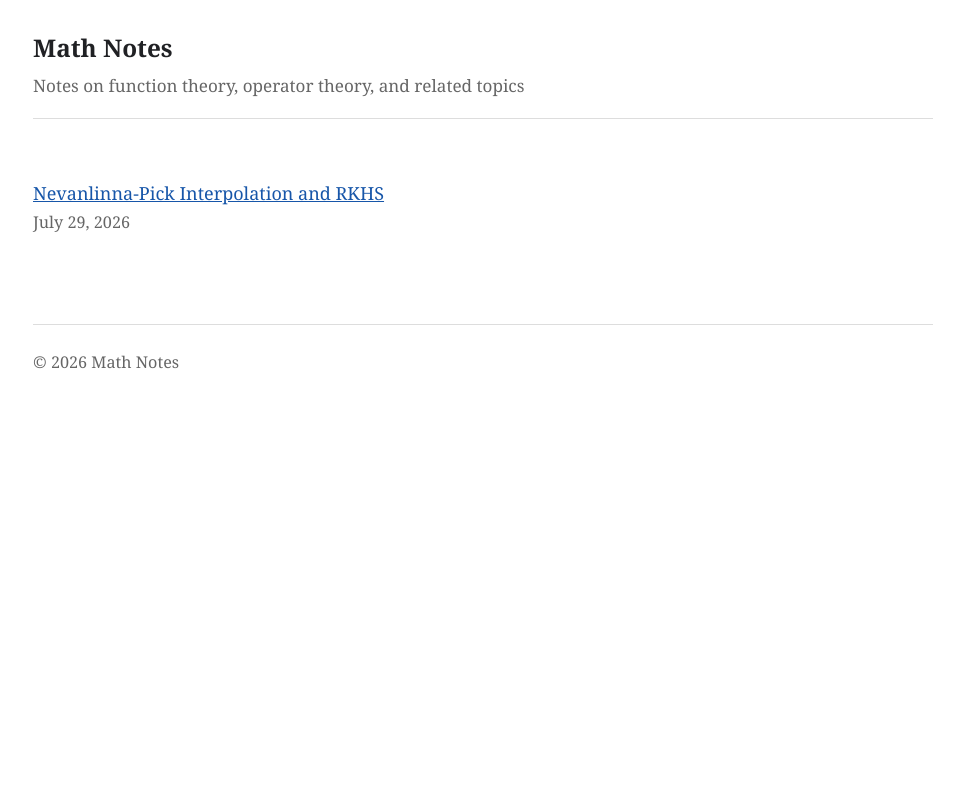
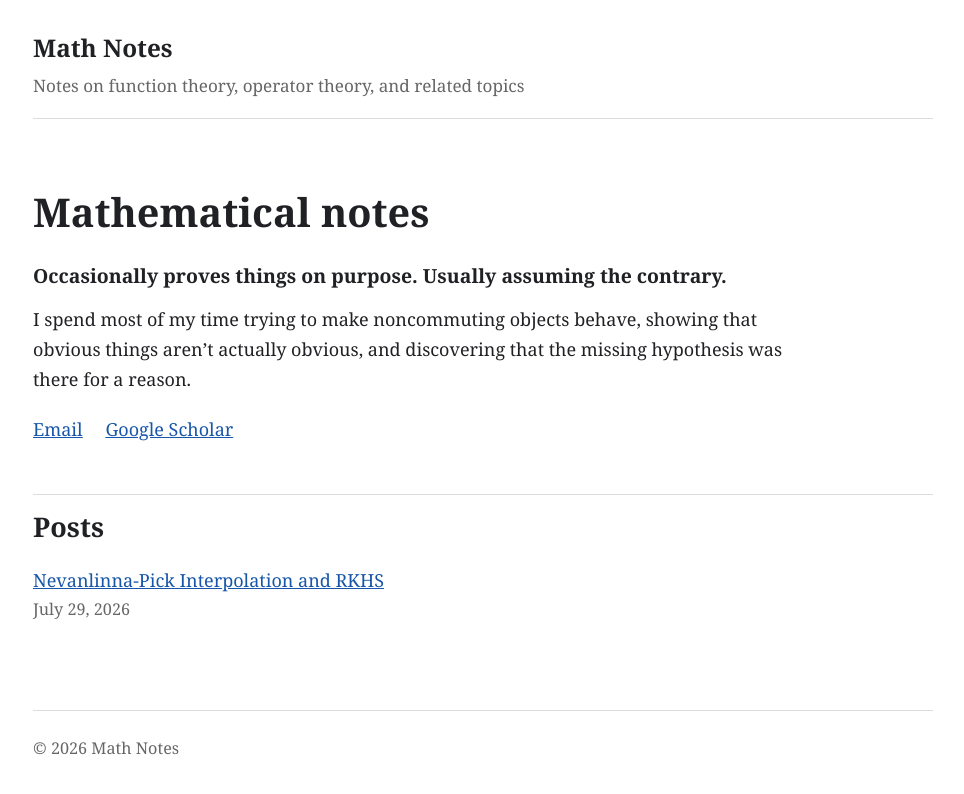
Before and after one commit to jamesftian/math, a Jekyll site: the page built from index.html, in a window 1280 px wide. Shown: the top 794 px of the page, without its empty margins (157-1121 px from the left). Built offline with Jekyll 4.4.1, drawn with Linux system fonts in a browser that asks for light colours.

Commit message:
Update index.html

```diff
--- a/index.html
+++ b/index.html
@@ -1,9 +1,58 @@
 ---
 layout: default
-title: Home
 ---
 
-<!--<h1>Mathematical notes</h1>-->
+<style>
+  .home-intro {
+    max-width: 760px;
+    margin: 1.25rem 0 2.75rem;
+  }
+
+  .home-intro p {
+    margin: 0.75rem 0;
+  }
+
+  .home-tagline {
+    font-size: 1.08rem;
+    font-weight: 600;
+  }
+
+  .home-links {
+    margin-top: 1.15rem !important;
+  }
+
+  .home-links a {
+    margin-right: 1rem;
+  }
+
+  .home-posts-heading {
+    margin-top: 0;
+    padding-top: 0.8rem;
+    border-top: 1px solid var(--line);
+  }
+</style>
+
+<h1>Mathematical notes</h1>
+
+<section class="home-intro" aria-label="About this site">
+  <p class="home-tagline">
+    Occasionally proves things on purpose. Usually assuming the contrary.
+  </p>
+
+  <p>
+    I spend most of my time trying to make noncommuting objects behave,
+    showing that obvious things aren’t actually obvious, and discovering
+    that the missing hypothesis was there for a reason.
+  </p>
+
+  <p class="home-links">
+    <a href="mailto:james.ftian@gmail.com">Email</a>
+    <a href="https://scholar.google.com/citations?hl=en&amp;user=7ZkjqP0AAAAJ"
+       rel="me">Google Scholar</a>
+  </p>
+</section>
+
+<h2 class="home-posts-heading">Posts</h2>
 
 <ul class="post-list">
   {% for post in site.posts %}
```
